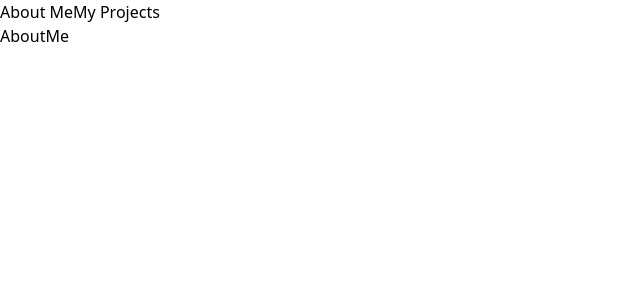
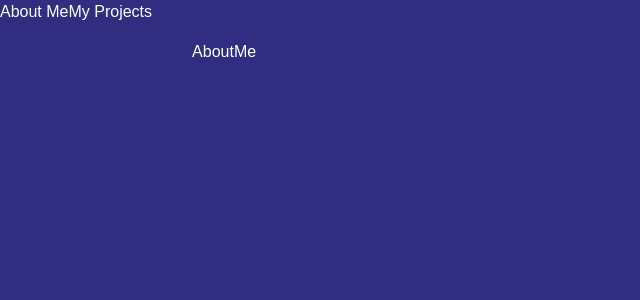
Before and after one commit to alexis00rod/MyPortfolio, a React (Vite) app: page / in a window 1280 px wide. Shown: the top 300 px of the page, without its empty margins (0-640 px from the left). Built offline with nearby package versions, Linux system fonts and the light colour scheme.

Commit message:
Arme estructura principal

```diff
--- a/src/components/App.jsx
+++ b/src/components/App.jsx
@@ -3,9 +3,11 @@ import { Sidebar } from './index'
 
 export const App = () => {
   return (
-    <div>
+    <div className='w-full h-screen flex font-raleway text-white bg-indigo-900'>
       <Sidebar />
-      <Outlet />
+      <div className='px-10 py-10'>
+        <Outlet />
+      </div>
     </div>
   )
 }
```
